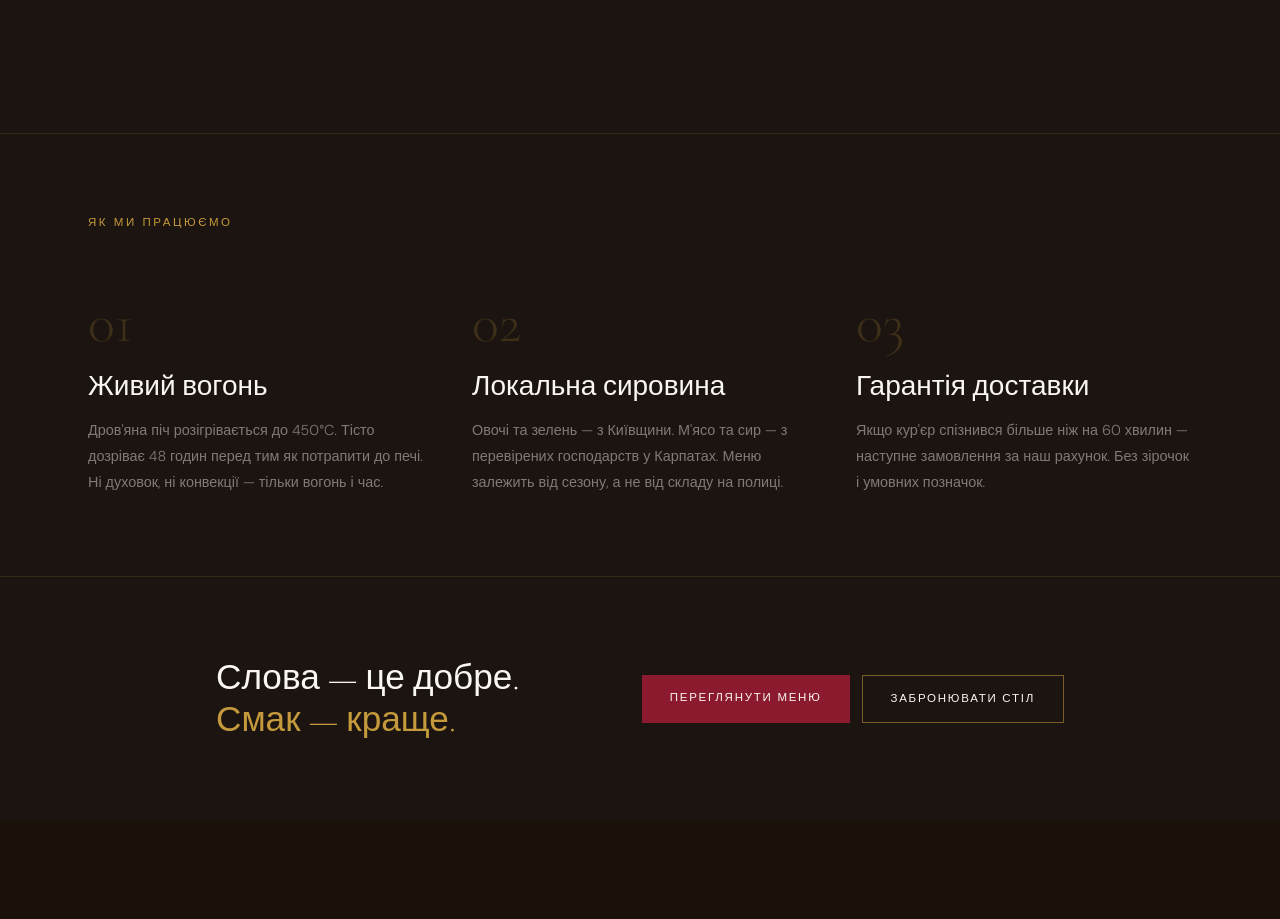
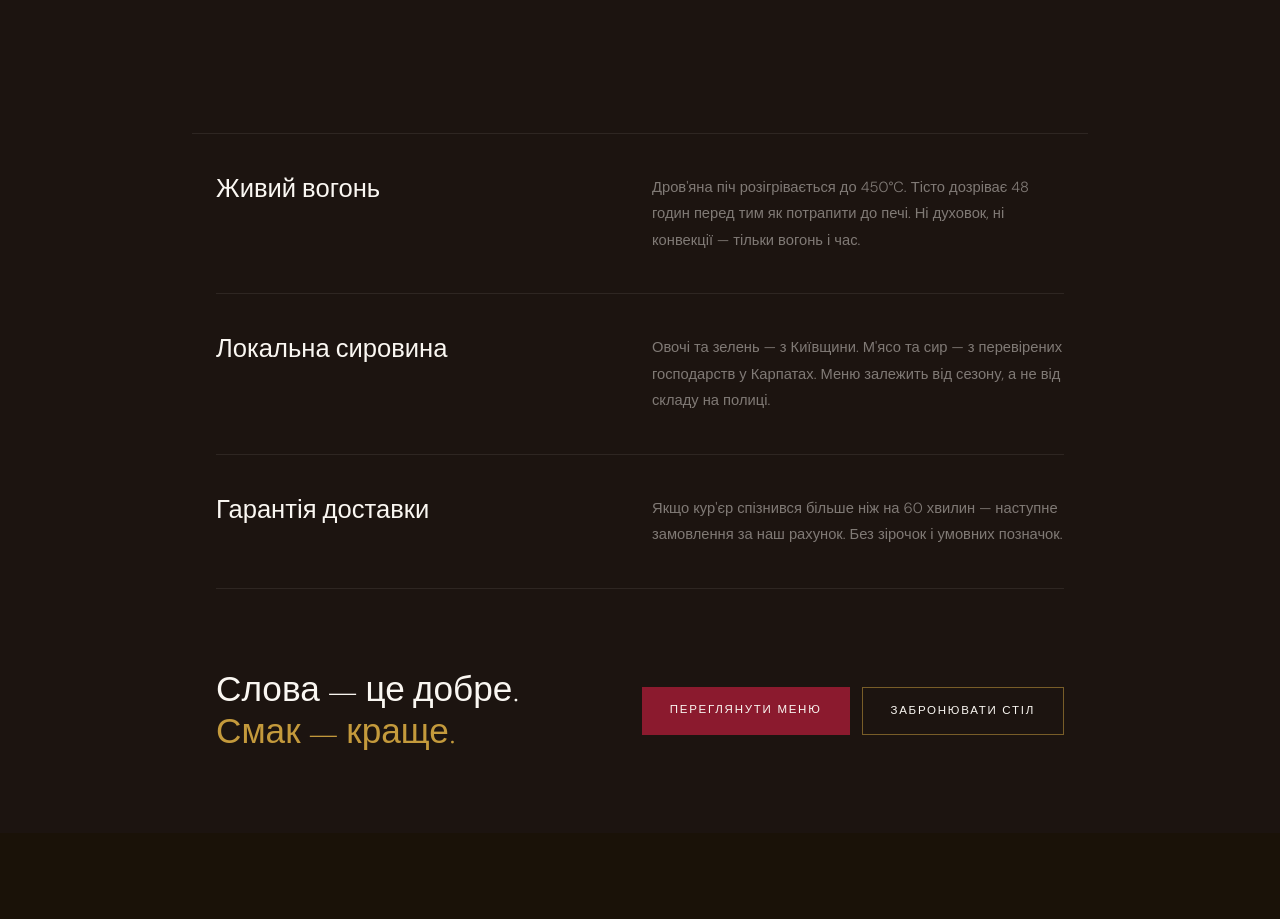
Before and after one commit to danylonahorniuk/brasa-cafe, a Next.js app: page /about in a window 1280 px wide. Shown: the part 1540-2459 px from the top of the page. Built offline with nearby package versions, Linux system fonts and the light colour scheme.

Commit message:
about: rework principles — horizontal rows, no badge, no numbers

```diff
--- a/src/app/about/page.tsx
+++ b/src/app/about/page.tsx
@@ -81,60 +81,38 @@ export default function AboutPage() {
 
       </div>
 
-      {/* Principles — wider, full bleed section */}
-      <div style={{ borderTop: "1px solid rgba(196,154,60,0.15)", borderBottom: "1px solid rgba(196,154,60,0.15)" }}>
-        <div className="max-w-6xl mx-auto px-6 py-20">
-          <p style={{
-            fontSize: "0.72rem",
-            letterSpacing: "0.22em",
-            textTransform: "uppercase",
-            color: "#c49a3c",
-            marginBottom: "4rem",
-          }}>
-            Як ми працюємо
-          </p>
-
-          <div className="grid grid-cols-1 md:grid-cols-3 gap-12">
+      {/* Principles */}
+      <div className="max-w-4xl mx-auto px-6" style={{ borderTop: "1px solid rgba(250,247,242,0.08)" }}>
         {[
           {
-                num: "01",
             title: "Живий вогонь",
             text: "Дров'яна піч розігрівається до 450°C. Тісто дозріває 48 годин перед тим як потрапити до печі. Ні духовок, ні конвекції — тільки вогонь і час.",
           },
           {
-                num: "02",
             title: "Локальна сировина",
             text: "Овочі та зелень — з Київщини. М'ясо та сир — з перевірених господарств у Карпатах. Меню залежить від сезону, а не від складу на полиці.",
           },
           {
-                num: "03",
             title: "Гарантія доставки",
             text: "Якщо кур'єр спізнився більше ніж на 60 хвилин — наступне замовлення за наш рахунок. Без зірочок і умовних позначок.",
           },
         ].map((p) => (
-              <div key={p.num}>
-                <p style={{
-                  fontFamily: "var(--font-cormorant), serif",
-                  fontSize: "3.5rem",
-                  fontWeight: 300,
-                  color: "rgba(196,154,60,0.2)",
-                  lineHeight: 1,
-                  marginBottom: "1.25rem",
-                }}>
-                  {p.num}
-                </p>
+          <div
+            key={p.title}
+            className="grid grid-cols-1 md:grid-cols-2 gap-6 py-10"
+            style={{ borderBottom: "1px solid rgba(250,247,242,0.08)" }}
+          >
             <h3 style={{
               fontFamily: "var(--font-cormorant), serif",
-                  fontSize: "1.75rem",
+              fontSize: "1.6rem",
               fontWeight: 400,
               color: "#faf7f2",
-                  marginBottom: "1rem",
-                  lineHeight: 1.1,
+              lineHeight: 1.15,
             }}>
               {p.title}
             </h3>
             <p style={{
-                  fontSize: "0.9rem",
+              fontSize: "0.92rem",
               lineHeight: 1.8,
               color: "rgba(250,247,242,0.45)",
             }}>
@@ -142,8 +120,6 @@ export default function AboutPage() {
             </p>
           </div>
         ))}
-          </div>
-        </div>
       </div>
 
       {/* CTA */}
```
Lines whose indentation alone changed are shown as unchanged.
